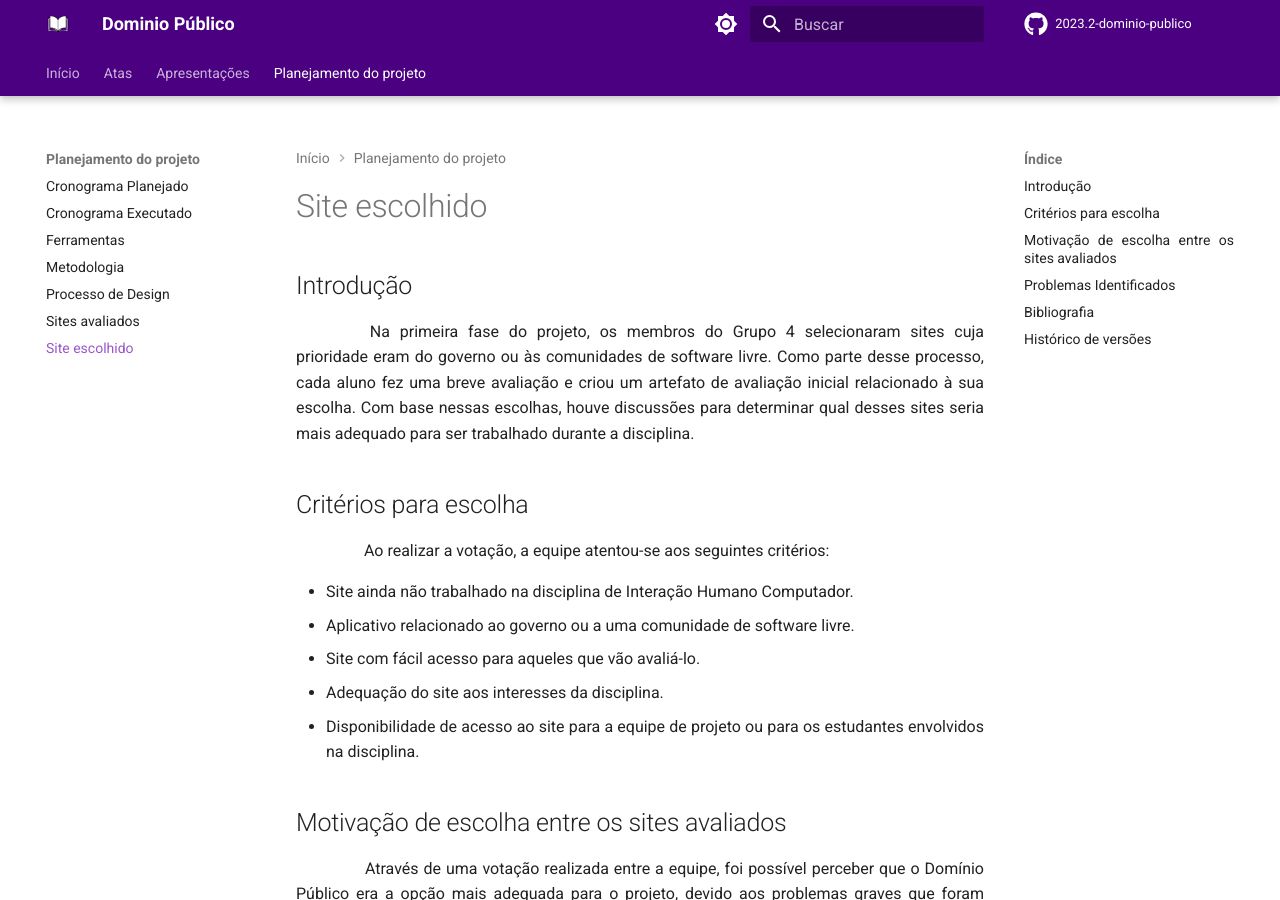
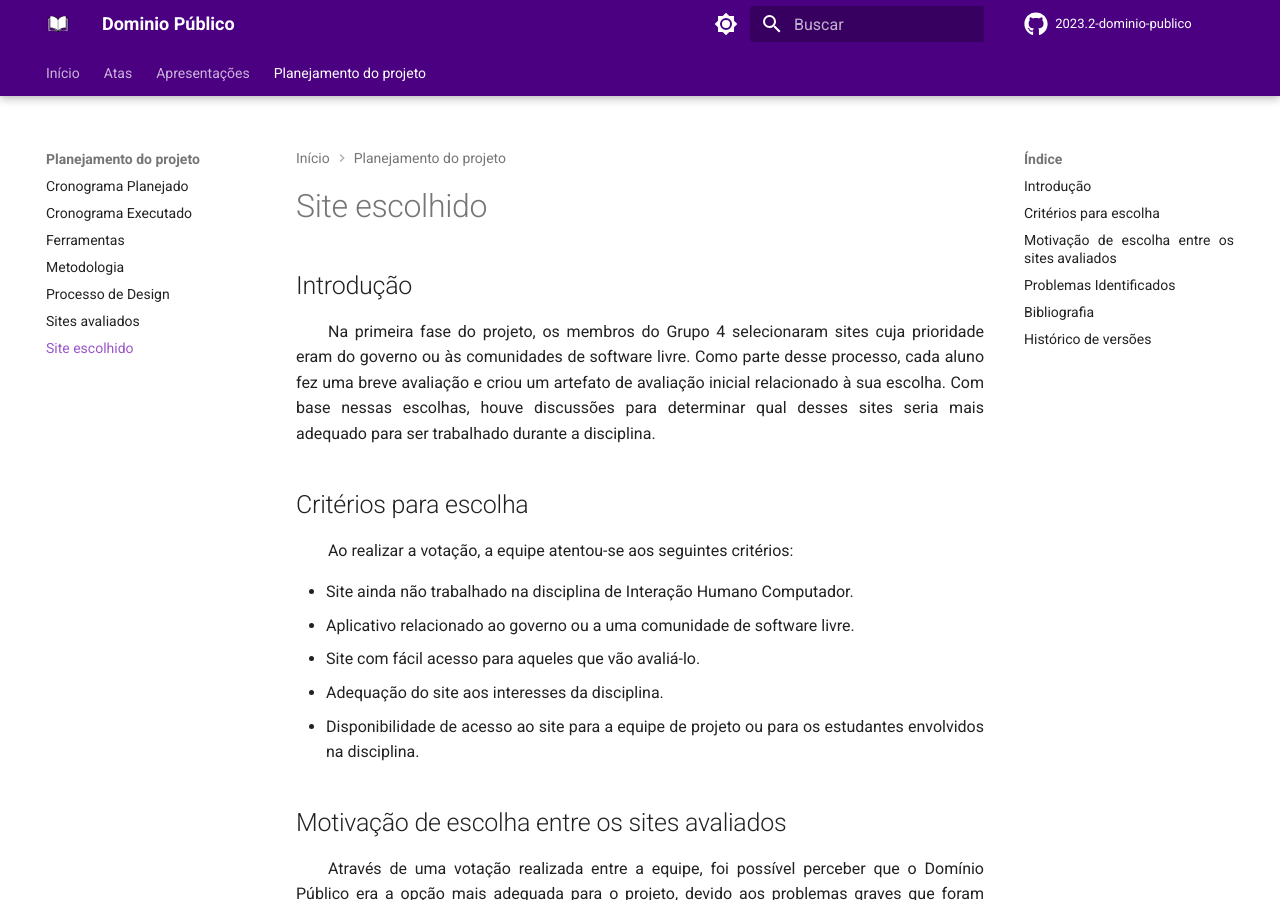
Before and after one commit to Interacao-Humano-Computador/2023.2-Dominio-Publico, an MkDocs documentation site: the page built from docs/planejamento/site_escolhido.md, in a window 1280 px wide and 900 px high. Built offline with MkDocs 1.6.1 and Material for MkDocs 9.7.7, drawn with Linux system fonts in a browser that asks for light colours; comment, search, counter and statistics services are not loaded.

Commit message:
fix: identacao

```diff
--- a/docs/planejamento/site_escolhido.md
+++ b/docs/planejamento/site_escolhido.md
@@ -1,16 +1,16 @@
 # Site escolhido
+
+
 
 ## Introdução
 
-<p style="text-align: justify;">&emsp;&emsp;
-Na primeira fase do projeto, os membros do Grupo 4 selecionaram sites cuja prioridade eram do governo ou às comunidades de software livre. Como parte desse processo, cada aluno fez uma breve avaliação e criou um artefato de avaliação inicial relacionado à sua escolha. Com base nessas escolhas, houve discussões para determinar qual desses sites seria mais adequado para ser trabalhado durante a disciplina.
-</p>
+<p>Na primeira fase do projeto, os membros do Grupo 4 selecionaram sites cuja prioridade eram do governo ou às comunidades de software livre. Como parte desse processo, cada aluno fez uma breve avaliação e criou um artefato de avaliação inicial relacionado à sua escolha. Com base nessas escolhas, houve discussões para determinar qual desses sites seria mais adequado para ser trabalhado durante a disciplina.</p>
+
+
 
 ## Critérios para escolha
 
-<p style="text-align: justify;">&emsp;&emsp;
-Ao realizar a votação, a equipe atentou-se aos seguintes critérios:
-</p>
+<p>Ao realizar a votação, a equipe atentou-se aos seguintes critérios:</p>
 
 - Site ainda não trabalhado na disciplina de Interação Humano Computador.
 - Aplicativo relacionado ao governo ou a uma comunidade de software livre.
@@ -18,17 +18,17 @@
 - Adequação do site aos interesses da disciplina.
 - Disponibilidade de acesso ao site para a equipe de projeto ou para os estudantes envolvidos na disciplina.
 
+
+
 ## Motivação de escolha entre os sites avaliados
 
-<p style="text-align: justify;">&emsp;&emsp;
-Através de uma votação realizada entre a equipe, foi possível perceber que o Domínio Público era a opção mais adequada para o projeto, devido aos problemas graves que foram encontrados durante a experiência do usuário. Além disso, o Grupo 04 valoriza a sua importância para o desenvolvimento da educação e da cultura, o que influenciou positivamente a escolha.
-</p>
+<p>Através de uma votação realizada entre a equipe, foi possível perceber que o Domínio Público era a opção mais adequada para o projeto, devido aos problemas graves que foram encontrados durante a experiência do usuário. Além disso, o Grupo 04 valoriza a sua importância para o desenvolvimento da educação e da cultura, o que influenciou positivamente a escolha.</p>
+
+
 
 ## Problemas Identificados
 
-<p style="text-align: justify;">&emsp;&emsp;
-Adotando as Heurísticas de Nilsen (Nilsen, 1993), identificamos os principais desafios que não estão alinhados com as diretrizes propostas por Nilsen, que são os seguintes:
-</p>
+<p>Adotando as Heurísticas de Nilsen (Nilsen, 1993), identificamos os principais desafios que não estão alinhados com as diretrizes propostas por Nilsen, que são os seguintes:</p>
 
 
 - Visibilidade do status do sistema: Em várias ocasiões, o site não forneceu feedback visual claro sobre o que estava acontecendo ou a razão por trás de determinados resultados.
@@ -43,14 +43,17 @@
 
 <!-- [Vídeo da avaliação de usabilidade](https://unbbr-my.sharepoint.com/personal/211063210_aluno_unb_br/_layouts/15/stream.aspx?id=%2Fpersonal%2F211063210%5Faluno%5Funb%5Fbr%2FDocuments%2FEngenharia%20de%20Software%2F5%C2%B0%20Semestre%2FIHC%20%2D%20Intera%C3%A7%C3%A3o%20Humano%20Computador%2FListas%20de%20exerc%C3%ADcios%2FAvalia%C3%A7%C3%A3o%20Individual%2FV%C3%ADdeo%20da%20avalia%C3%A7%C3%A3o%20individual%20%2D%20Dom%C3%ADnio%20P%C3%BAblico%2Emp4&nav=eyJyZWZlcnJhbEluZm8iOnsicmVmZXJyYWxBcHAiOiJPbmVEcml2ZUZvckJ1c2luZXNzIiwicmVmZXJyYWxBcHBQbGF0Zm9ybSI6IldlYiIsInJlZmVycmFsTW9kZSI6InZpZXciLCJyZWZlcnJhbFZpZXciOiJNeUZpbGVzTGlua0RpcmVjdCJ9fQ&nav=eyJyZWZlcnJhbEluZm8iOnsicmVmZXJyYWxBcHAiOiJPbmVEcml2ZUZvckJ1c2luZXNzIiwicmVmZXJyYWxBcHBQbGF0Zm9ybSI6IldlYiIsInJlZmVycmFsTW9kZSI6InZpZXciLCJyZWZlcnJhbFZpZXciOiJNeUZpbGVzTGlua0RpcmVjdCJ9fQ&ga=1) -->
 
+
+
 ## Bibliografia
 
 > BARBOSA, Simone; DINIZ, Bruno. Interação Humano - Computador, Editora Elsevier, Rio de Janeiro, 2010.
 >
 > Ministério da Educação. Domínio Público. Disponível em: http://www.dominiopublico.gov.br/. Acesso em: 01 de out. de 2023.
 
+
+
 ## Histórico de versões
-
 
 | Versão | Data       | Descrição                   | Autor(es)                                       | Revisor(es)                                    |
 | ------ | ---------- | --------------------------- | ----------------------------------------------- | ---------------------------------------------- |
```
